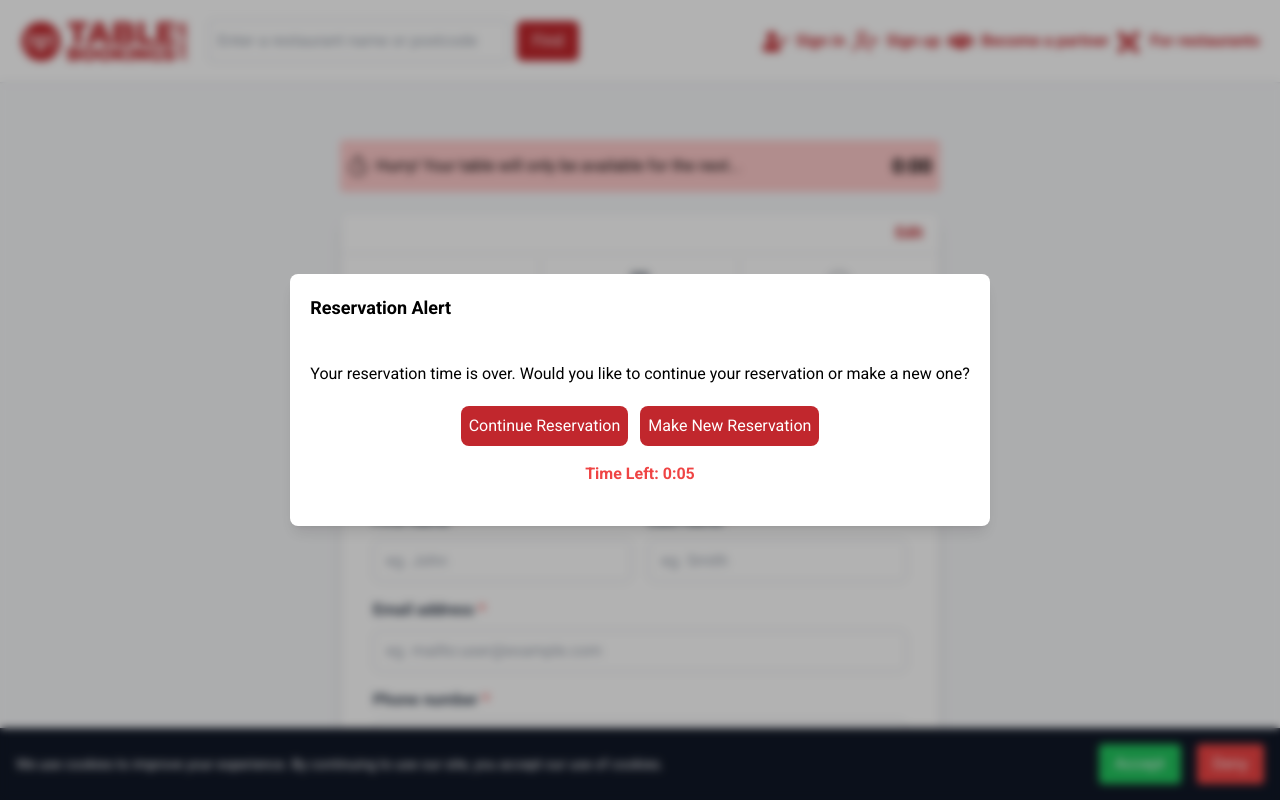
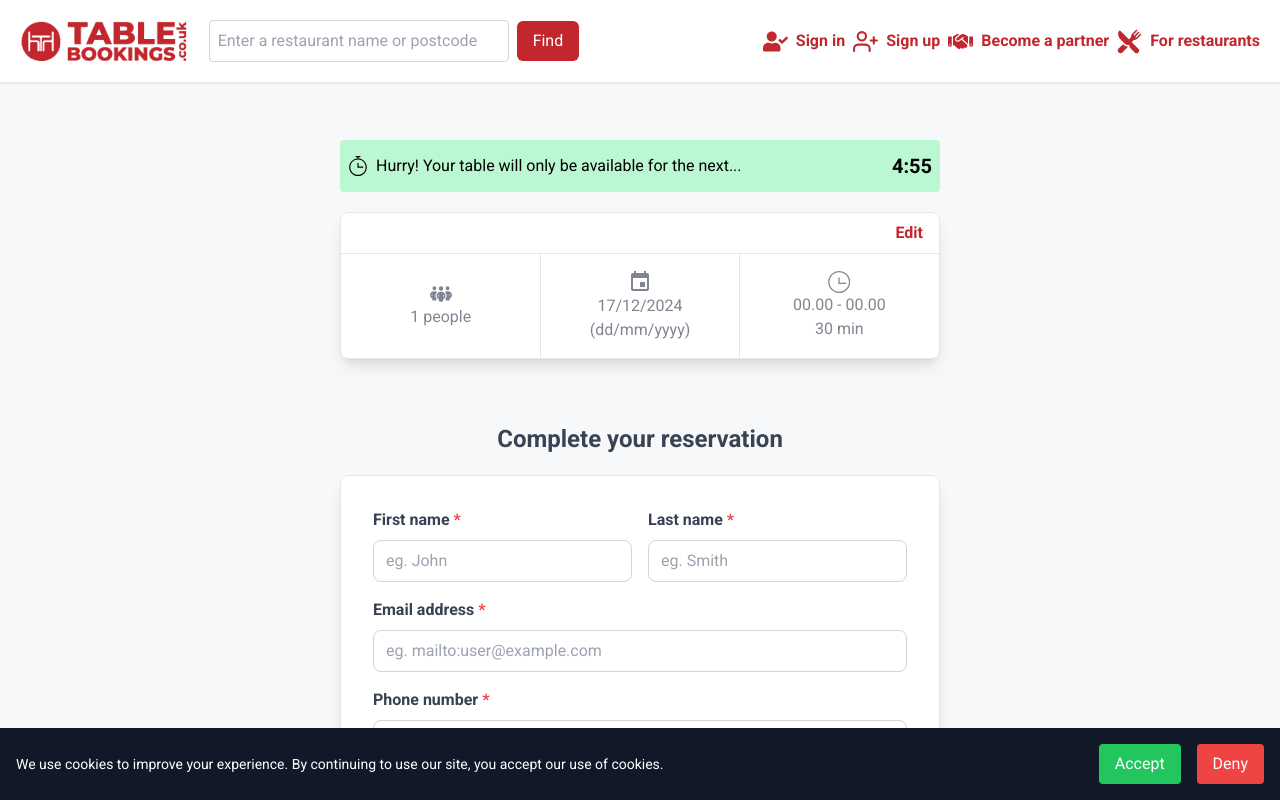
Before and after one commit to khmuhib01/chefonline-tablebookings-b2c, a React (Vite) app: page /checkout in a window 1280 px wide. Shown: the top 800 px of the page. Built offline with nearby package versions, Linux system fonts and the light colour scheme.

Commit message:
code polish

```diff
--- a/src/components/frontend/SearchComponent.jsx
+++ b/src/components/frontend/SearchComponent.jsx
@@ -19,7 +19,7 @@ export default function SearchComponent() {
 	const [inputError, setInputError] = useState('');
 	const [loading, setLoading] = useState(false);
 
-	const storeReservationId = useSelector((state) => state.reservations.currentReservation.reservation_id);
+	const storeReservationUUId = useSelector((state) => state.reservations.currentReservation.reservation_uuid);
 
 	const handleInputChange = (e) => {
 		setInput(e.target.value);
@@ -35,7 +35,7 @@ export default function SearchComponent() {
 		setInputError('');
 		dispatch(clearCurrentReservation());
 
-		if (storeReservationId != null) {
+		if (storeReservationUUId != null) {
 			removeReservation();
 		}
 
@@ -90,7 +90,7 @@ export default function SearchComponent() {
 
 	const removeReservation = async () => {
 		try {
-			const responseRemovedReservation = await getRemoveReservation(storeReservationId);
+			const responseRemovedReservation = await getRemoveReservation(storeReservationUUId);
 			return responseRemovedReservation;
 		} catch (error) {
 			console.error('Error removing reservation:', error);
--- a/src/pages/CheckoutPage.jsx
+++ b/src/pages/CheckoutPage.jsx
@@ -25,8 +25,8 @@ export default function CheckoutPage() {
 	const [userSpecialRequest, setUserSpecialRequest] = useState('');
 	const [userPromoCode, setUserPromoCode] = useState('');
 	const [reservationComplete, setReservationComplete] = useState(false);
-	const [timeLeft, setTimeLeft] = useState(5); // 5 minutes in seconds
-	const [timeLeftPopup, setTimeLeftPopup] = useState(5);
+	const [timeLeft, setTimeLeft] = useState(300); // 5 minutes in seconds
+	const [timeLeftPopup, setTimeLeftPopup] = useState(300);
 	const [isReservationEdit, setIsReservationEdit] = useState(false);
 
 	const [firstNameError, setFirstNameError] = useState('');
@@ -229,7 +229,7 @@ export default function CheckoutPage() {
 	};
 
 	const handleContinueReservation = () => {
-		setTimeLeft(5); // Restart the timer
+		setTimeLeft(300); // Restart the timer
 		setIsTimerPaused(false); // Unpause the timer
 		setIsPopupOpen(false); // Close the popup
 	};
```
